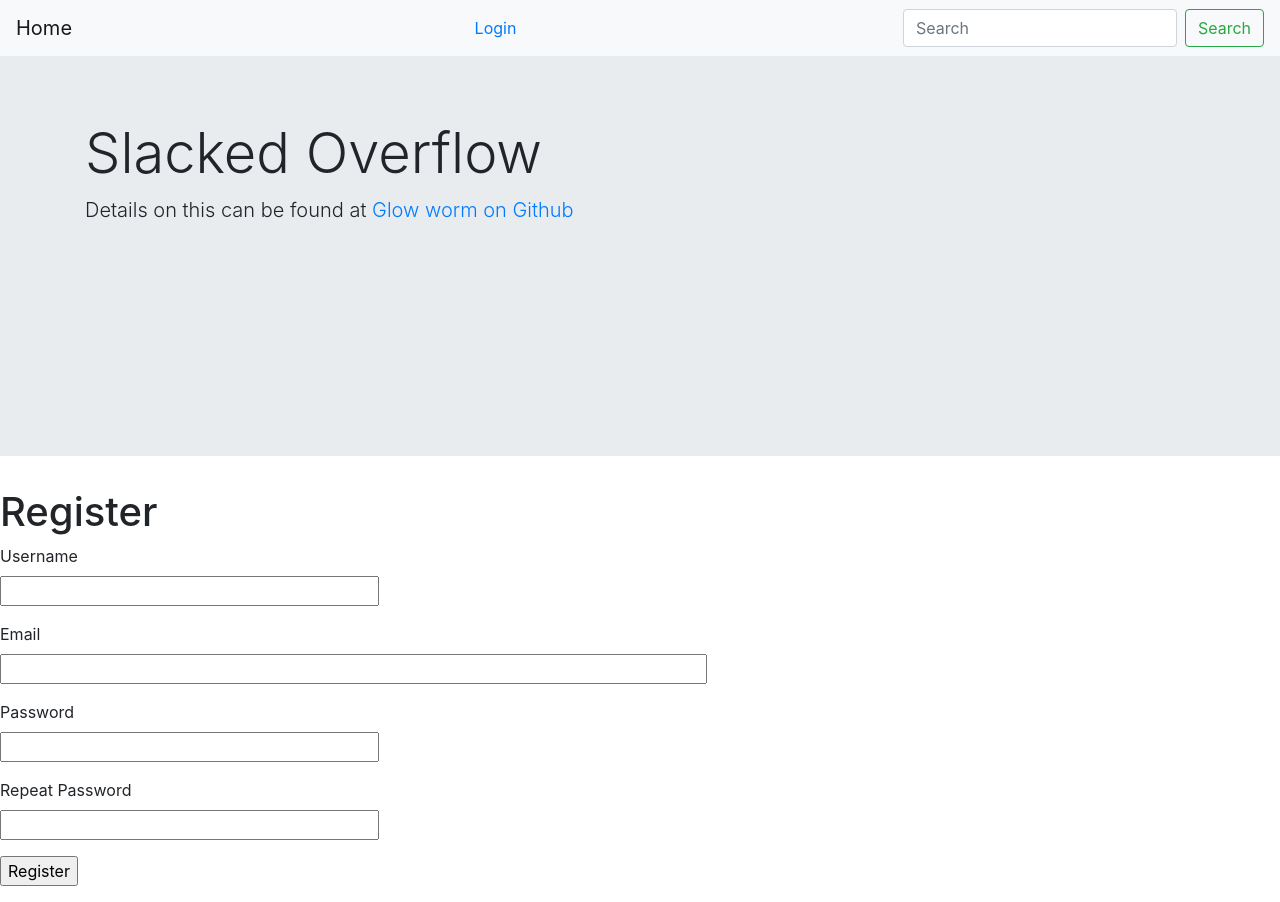
After one commit to lavabyrd/slackedoverflow, a Flask app: page /register in a window 1280 px wide. The commit adds this page. Run offline with Flask 2, Linux system fonts and the light colour scheme; some libraries are stand-ins or nearby versions.

Commit message:
added registration form and next security

```diff
--- a/application/forms.py
+++ b/application/forms.py
@@ -1,6 +1,14 @@
 from flask_wtf import FlaskForm
-from wtforms import StringField, PasswordField, BooleanField, SubmitField
-from wtforms.validators import DataRequired
+from wtforms import StringField,\
+    PasswordField,\
+    BooleanField,\
+    SubmitField
+from wtforms.validators import DataRequired,\
+    ValidationError,\
+    Email,\
+    EqualTo
+
+from application.models import User
 
 
 class LoginForm(FlaskForm):
@@ -8,3 +16,22 @@ class LoginForm(FlaskForm):
     password = PasswordField('Password', validators=[DataRequired()])
     remember_me = BooleanField('Remember me')
     submit = SubmitField('Sign In')
+
+
+class RegistrationForm(FlaskForm):
+    username = StringField('Username', validators=[DataRequired()])
+    email = StringField('Email', validators=[DataRequired(), Email()])
+    password = PasswordField('Password', validators=[DataRequired()])
+    password2 = PasswordField('Repeat Password', validators=[
+                              DataRequired(), EqualTo('password')])
+    submit = SubmitField('Register')
+
+    def validate_username(self, username):
+        user = User.query.filter_by(username=username.data).first()
+        if user is not None:
+            raise ValidationError('Please use a different username.')
+
+    def validate_email(self, email):
+        email = User.query.filter_by(email=email.data).first()
+        if email is not None:
+            raise ValidationError('Please use a different email address.')
--- a/application/misc_func.py
+++ b/application/misc_func.py
@@ -1,6 +1,8 @@
 import application.routes
 import application.json_format
-from flask import json, request, make_response
+from flask import json,\
+    request,\
+    make_response
 
 
 def thread_info(channel_id, ts):
--- a/application/models.py
+++ b/application/models.py
@@ -1,5 +1,6 @@
 from datetime import datetime
-from werkzeug.security import generate_password_hash, check_password_hash
+from werkzeug.security import generate_password_hash,\
+    check_password_hash
 from flask_login import UserMixin
 from application import db
 from application import login
--- a/application/routes.py
+++ b/application/routes.py
@@ -1,22 +1,35 @@
-from application import app
-from flask import Flask, request, json, jsonify, make_response, render_template, url_for, redirect, flash
-from flask_login import current_user, login_user, logout_user, login_required
+from application import app,\
+    db
+from flask import Flask,\
+    request,\
+    json,\
+    jsonify,\
+    make_response,\
+    render_template,\
+    url_for,\
+    redirect,\
+    flash
+
+
+from flask_login import current_user,\
+    login_user,\
+    logout_user,\
+    login_required
+
+
+from werkzeug.urls import url_parse
+
 from application.models import User
 from slackclient import SlackClient
 
 import application.actions_logic
 import application.misc_func
 import application.Oauth_logic
-from application.forms import LoginForm
-
-# from config import Config
-
+from application.forms import LoginForm,\
+    RegistrationForm
 # Allows pretty printing of json to console
 import application.json_format
 import os
-# Creation of the Flask app
-# app = Flask(__name__)
-# app.config.from_object(Config)
 
 b_token = app.config['BOT_TOKEN']
 u_token = app.config['USER_TOKEN']
@@ -36,7 +49,20 @@ sc_user = SlackClient(u_token)
 @app.route("/")
 @login_required
 def index():
-    return render_template('index.html')
+
+    # this is just here to demo
+
+    posts = [
+        {
+            'author': {'username': 'John'},
+            'body': 'Beautiful day in Portland!'
+        },
+        {
+            'author': {'username': 'Susan'},
+            'body': 'The Avengers movie was so cool!'
+        }
+    ]
+    return render_template('index.html', posts=posts)
 
 
 # login page
@@ -52,7 +78,10 @@ def login():
             flash('Invalid username or password')
             return redirect(url_for('login'))
         login_user(user, remember=form.remember_me.data)
-        return redirect(url_for('index'))
+        next_page = request.args.get('next')
+        if not next_page or url_parse(next_page).netloc != '':
+            next_page = url_for('index')
+        return redirect(next_page)
     return render_template('login.html', form=form)
 
 # logout page
@@ -64,6 +93,21 @@ def logout():
     return redirect(url_for('index'))
 
 # this returns to both the browser and also to slack
+
+
+@app.route('/register', methods=["GET", "POST"])
+def register():
+    if current_user.is_authenticated:
+        return redirect(url_for('index'))
+    form = RegistrationForm()
+    if form.validate_on_submit():
+        user = User(username=form.username.data, email=form.email.data)
+        user.set_password(form.password.data)
+        db.session.add(user)
+        db.session.commit()
+        flash('Congratulations! you are now registered!')
+        return redirect(url_for('login'))
+    return render_template('register.html', form=form)
 
 
 @app.route("/ping", methods=["GET", "POST"])
--- a/application/templates/login.html
+++ b/application/templates/login.html
@@ -13,4 +13,7 @@
     <p>{{ form.remember_me() }} {{ form.remember_me.label }}</p>
     <p>{{ form.submit() }}</p>
 </form>
+<p>New User
+    <a href="{{ url_for('register') }}">Click to register</a>
+</p>
 {% endblock %}
--- /dev/null
+++ b/application/templates/register.html
@@ -0,0 +1,35 @@
+{% extends "base.html" %} {% block content %}
+<h1>Register</h1>
+<form action="" method="post">
+    {{ form.hidden_tag() }}
+    <p>
+        {{ form.username.label }}
+        <br> {{ form.username(size=32) }}
+        <br> {% for error in form.username.errors %}
+        <span style="color: red;">[{{ error }}]</span>
+        {% endfor %}
+    </p>
+    <p>
+        {{ form.email.label }}
+        <br> {{ form.email(size=64) }}
+        <br> {% for error in form.email.errors %}
+        <span style="color: red;">[{{ error }}]</span>
+        {% endfor %}
+    </p>
+    <p>
+        {{ form.password.label }}
+        <br> {{ form.password(size=32) }}
+        <br> {% for error in form.password.errors %}
+        <span style="color: red;">[{{ error }}]</span>
+        {% endfor %}
+    </p>
+    <p>
+        {{ form.password2.label }}
+        <br> {{ form.password2(size=32) }}
+        <br> {% for error in form.password2.errors %}
+        <span style="color: red;">[{{ error }}]</span>
+        {% endfor %}
+    </p>
+    <p>{{ form.submit() }}</p>
+</form>
+{% endblock %}
--- a/startup.py
+++ b/startup.py
@@ -1,6 +1,8 @@
-from application import app, db
+from application import app,\
+    db
 import os
-from application.models import User, Post
+from application.models import User,\
+    Post
 
 
 @app.shell_context_processor
```
Also changed, not shown: application/templates/index.html (+9 -1 lines), app.db.
